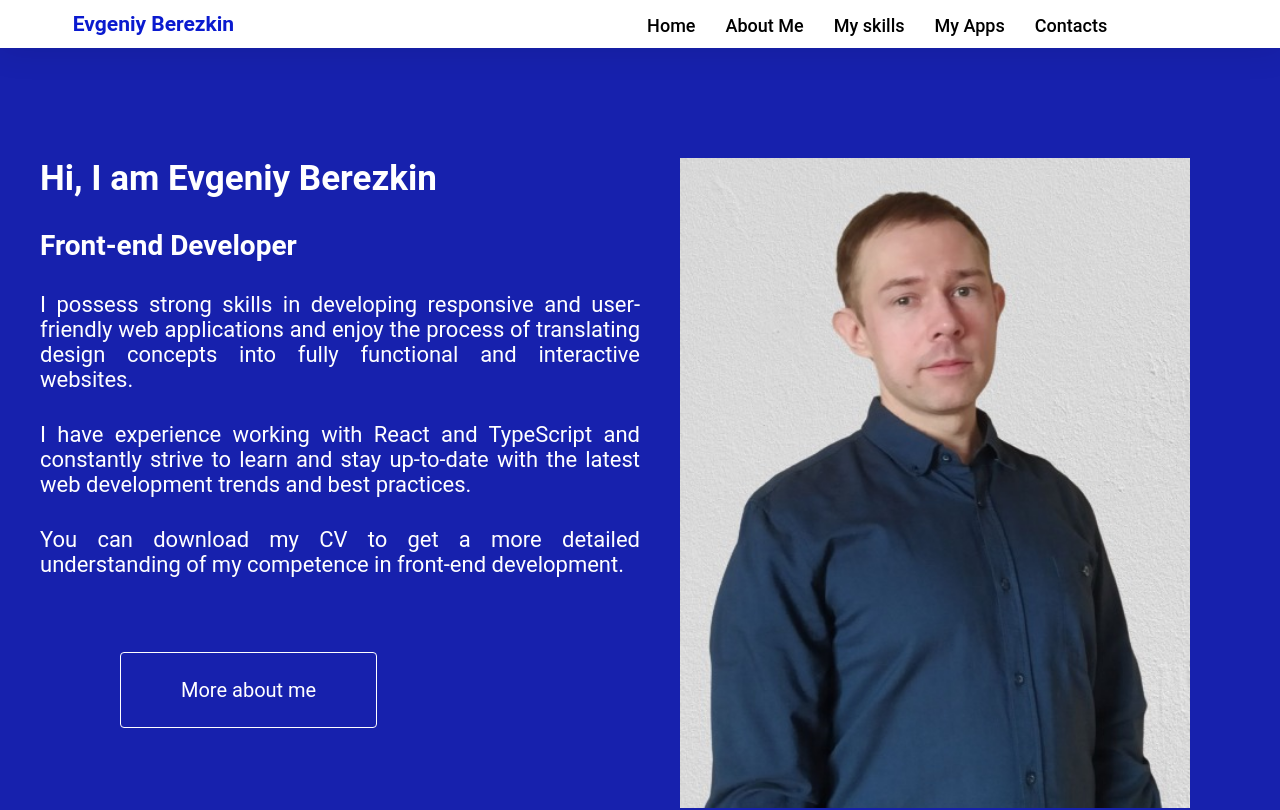
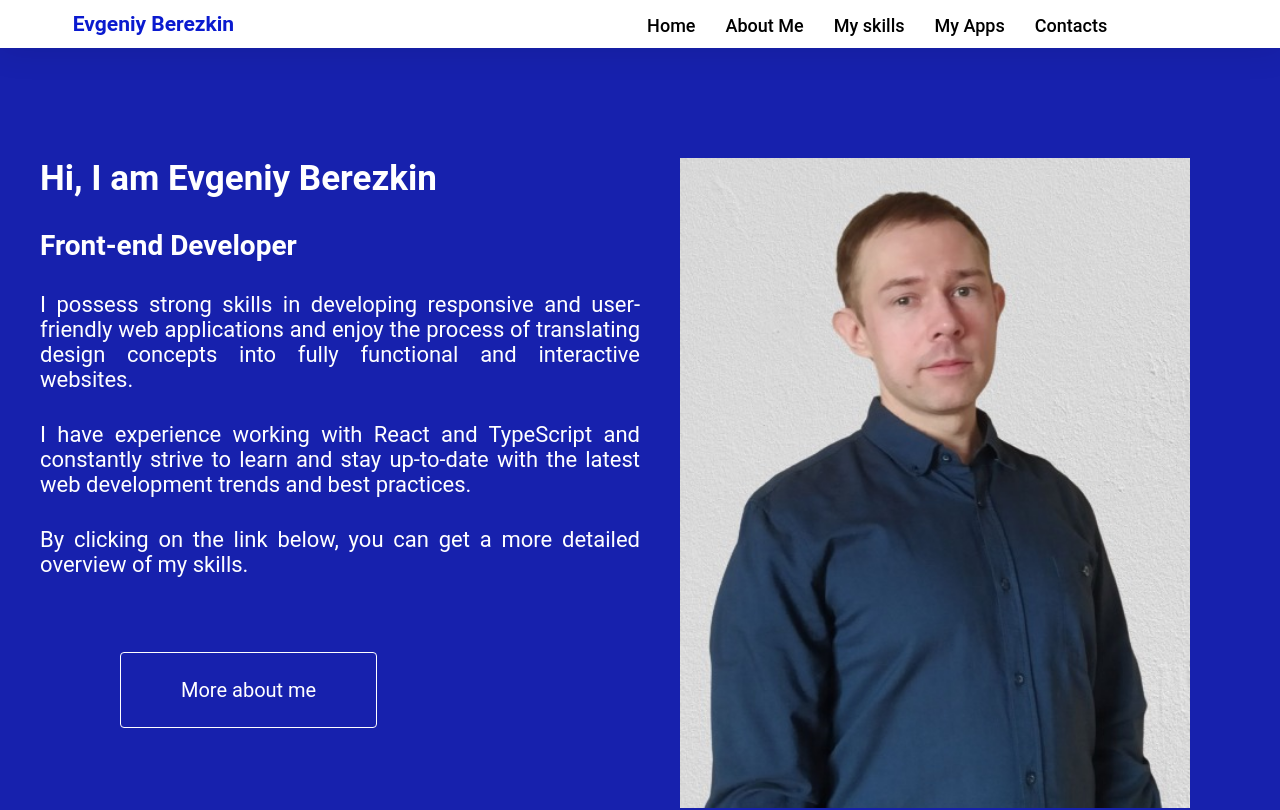
Before and after one commit to breznovic/mycv, a React (Create React App) app: page / in a window 1280 px wide. Shown: the top 810 px of the page. Built offline with nearby package versions, Linux system fonts and the light colour scheme.

Commit message:
Refactoring layout

```diff
--- a/src/components/Apps/Apps.module.css
+++ b/src/components/Apps/Apps.module.css
@@ -1,5 +1,5 @@
 .container {
-  height: 100vh;
+  min-height: 932px;
   width: 100%;
   background-color: blanchedalmond;
 }
--- a/src/components/Contacts/contacts.module.css
+++ b/src/components/Contacts/contacts.module.css
@@ -1,5 +1,5 @@
 .container {
-  height: 100vh;
+  min-height: 932px;
   width: 100%;
   background-color: #1721ad;
 }
--- a/src/components/Main/Main.tsx
+++ b/src/components/Main/Main.tsx
@@ -25,9 +25,13 @@ const Main = () => {
             strive to learn and stay up-to-date with the latest web development
             trends and best practices.
           </p>
-          <p className={s.description}>
+          {/*  <p className={s.description}>
             You can download my CV to get a more detailed understanding of my
             competence in front-end development.
+          </p> */}
+          <p className={s.description}>
+            By clicking on the link below, you can get a more detailed overview
+            of my skills.
           </p>
           <div>
             {/*  <button className={s.button}>Download my CV</button> */}
--- a/src/components/Skills/skills.module.css
+++ b/src/components/Skills/skills.module.css
@@ -1,6 +1,5 @@
 .container {
   width: 100%;
-  /*  background-color: aqua; */
 }
 
 .wrapper {
```
